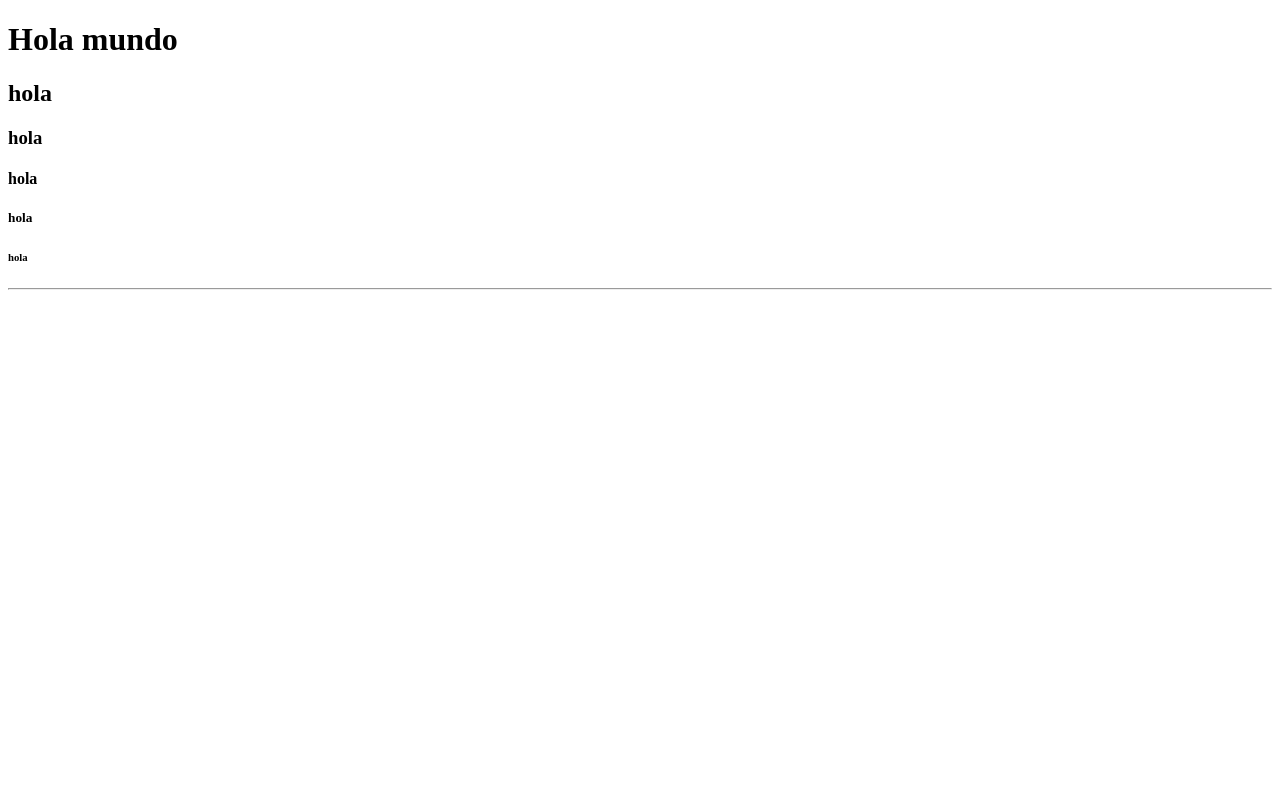
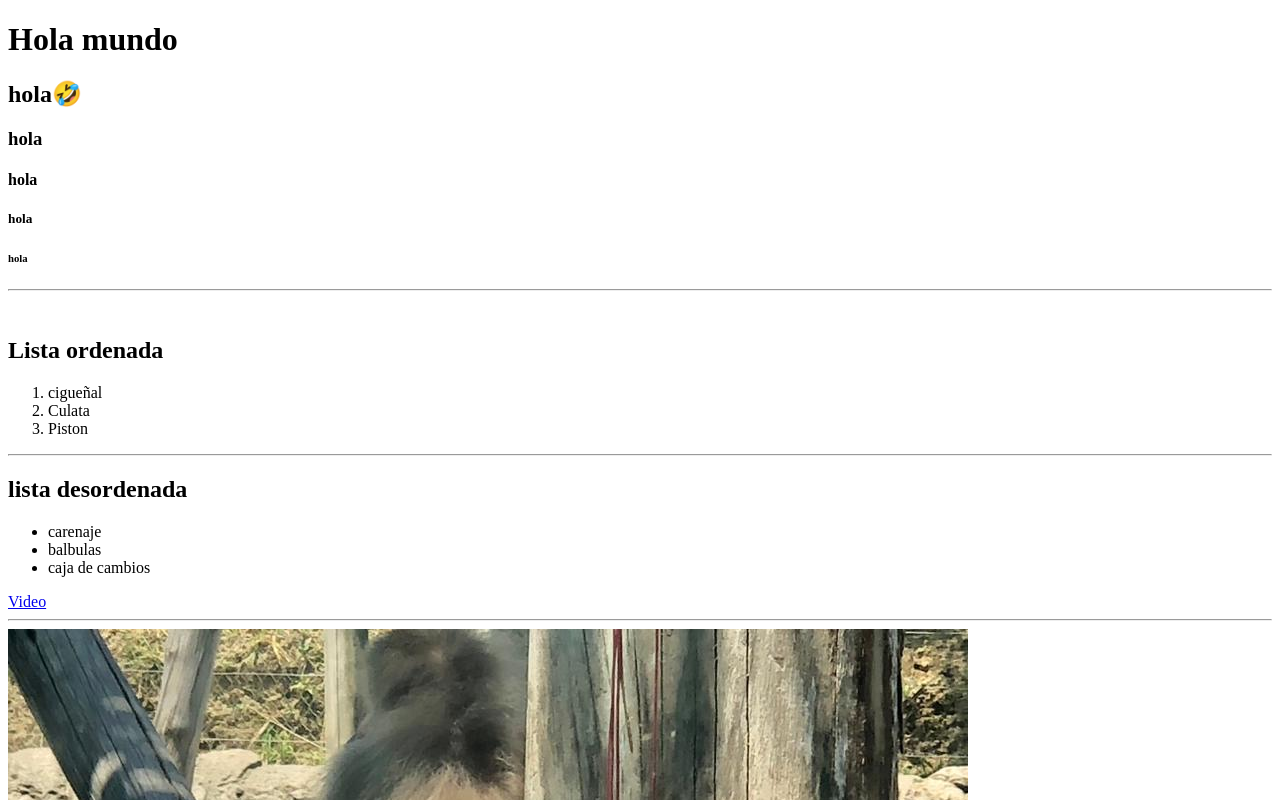
Before and after one commit to damianportilla17-creator/BotcamiaG706, a plain HTML site: page Mision1/Fronted/index.html in a window 1280 px wide. Shown: the top 800 px of the page. Drawn offline with Linux system fonts and the light colour scheme.

Commit message:
Actualizacion201

```diff
--- a/Mision1/Fronted/index.html
+++ b/Mision1/Fronted/index.html
@@ -6,13 +6,31 @@
     <title>Mi primera web</title>
 </head>
 <body>
+    <!-- Comentario -->
     <h1>Hola mundo</h1>
-    <h2>hola</h2>
+    <h2>hola🤣</h2>
     <h3>hola</h3>
     <h4>hola</h4>
     <h5>hola</h5>
     <h6>hola</h6>
     <hr>
     <img src="" alt="">
+    <h2>Lista ordenada</h2>
+    <ol>
+        <li>cigueñal</li>
+        <li>Culata</li>
+        <li>Piston</li>
+    </ol>
+    <hr>
+    <h2>lista desordenada</h2>
+    <ul>
+        <li>carenaje</li>
+        <li>balbulas</li>
+        <li>caja de cambios</li>
+    </ul>
+    <!-- ENlaces -->
+    <a href="http://youtube.com" target="_blank">Video</a>
+     <hr>
+    <img src="images/mono.jpeg" alt="chango" >
 </body>
 </html>
```
Also changed, not shown: Mision1/Fronted/images/mono.jpeg (added).
